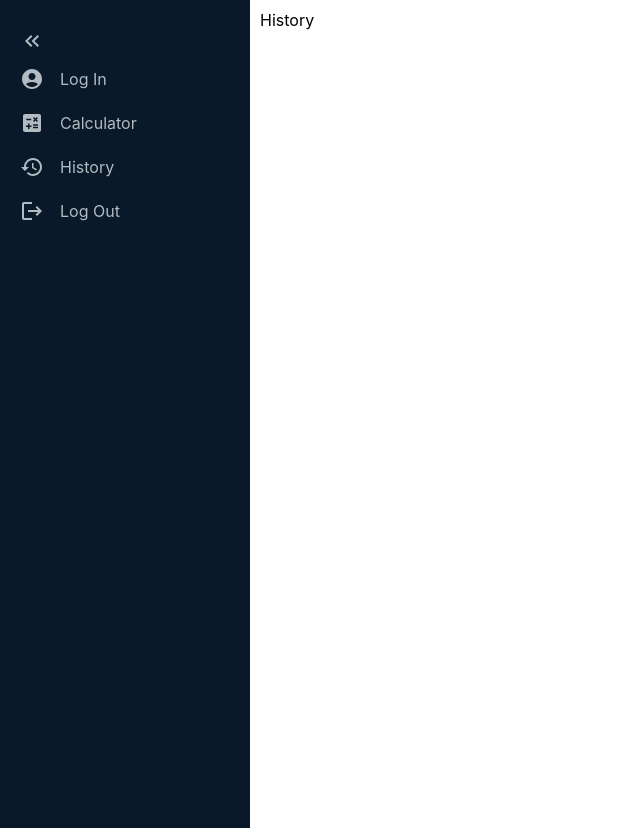
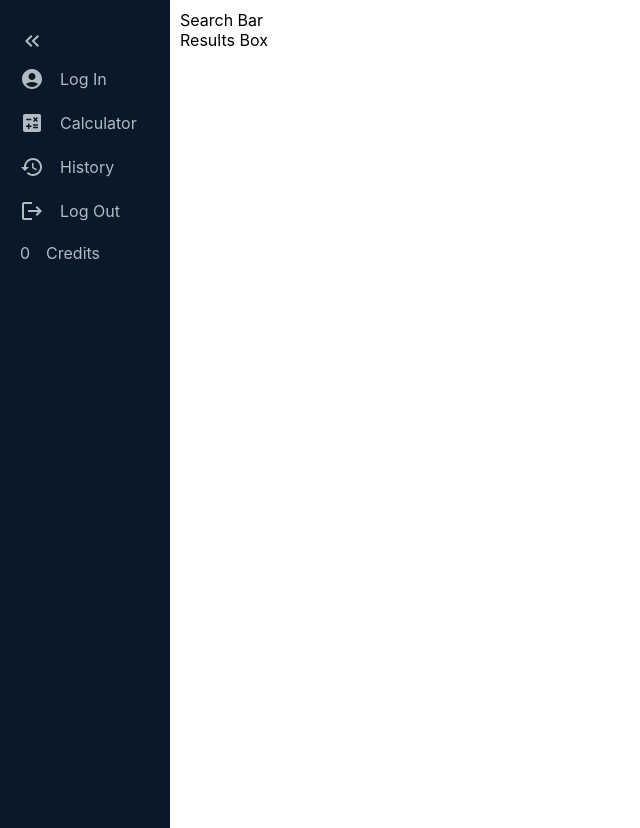
Before and after one commit to bear013/calcoolator-client, a React (Create React App) app: page /history in a window 1280 px wide. Shown: the whole page, without its empty margins (0-640 px from the left). Built offline with nearby package versions, Linux system fonts and the light colour scheme.

Commit message:
improved side navigation to show balance

```diff
--- a/src/App.js
+++ b/src/App.js
@@ -131,7 +131,8 @@ function Calculator(props) {
 			{
 				method:'POST',
 				headers: {
-				'content-type': 'application/json',
+					'content-type': 'application/json',
+					'x-access-token' : props.token
 				},
 				body: JSON.stringify({"firstOperand":preResultValue,"secondOperand":resultValue})
 			})
@@ -140,6 +141,7 @@ function Calculator(props) {
 				console.log(data);
 				setCurrentOperation('');
 				setPreResultValue('');
+				props.updateBalance(String(data.balance));
 				setResultValue(String(data.value));
 			}).catch(error => {
                 console.log(error);
@@ -181,21 +183,49 @@ function Calculator(props) {
   );
 }
 
-function tryLogin(username,password) {
-	alert(username + password)
-}
+
 
 function App() {
+	const [userToken, setUserToken] = useState('');
+	const [userCredits, setUserCredits] = useState(0);
+
+	function updateBalance(newBalance){
+		setUserCredits(newBalance);
+	}
+
+	function tryLogin(username,password) {
+		try {
+			fetch('http://localhost:8099/auth/v2/login/',
+			{
+				method:'POST',
+				headers: {
+					'content-type': 'application/json',
+				},
+				body: JSON.stringify({"username":username,"password":password})
+			})
+			.then(response => response.json())
+			.then(data => {
+				console.log(data);
+				setUserToken(data.token);
+				setUserCredits(data.balance);
+			}).catch(error => {
+				console.log(error);
+			})
+		} catch (e){
+			console.log(e);
+		}
+	}
+
 
   return (
     <div className="App">
-      <Sidenav/>
+      <Sidenav credits={userCredits}/>
       <main>
         <Routes>
           <Route path="/" element={<LogIn tryLogin={tryLogin}/>}/>
-          <Route path="/calculator" element={<Calculator />} />
-		  <Route path="/history" element={<History />} />
-		  <Route path="/login" element={<LogIn tryLogin={tryLogin}/>} />
+          <Route path="/calculator" element={<Calculator token={userToken} updateBalance={updateBalance}/>} />
+		  <Route path="/history" element={<History token={userToken} />} />
+		  <Route path="/login" element={<LogIn tryLogin={tryLogin}/>}  />
         </Routes>
       </main>
     </div>
--- a/src/components/Sidenav.js
+++ b/src/components/Sidenav.js
@@ -5,7 +5,7 @@ import KeyboardDoubleArrowRightIcon from '@mui/icons-material/KeyboardDoubleArro
 import KeyboardDoubleArrowLeftIcon from '@mui/icons-material/KeyboardDoubleArrowLeft';
 import { useState } from 'react';
 
-export default function Sidenav() {
+export default function Sidenav(props) {
 
 const [open, setopen] = useState(true)
 
@@ -20,7 +20,7 @@ const toggleOpen = () => {
     </button>
     {navData.map(item =>{
         return <NavLink key={item.id} className={styles.sideitem} to={item.link}>
-                  {item.icon}
+                  {item.icon?item.icon:props.credits}
                    <span className={open?styles.linkText:styles.linkTextClosed}>{item.text}</span>
                </NavLink>
      })}
--- a/src/components/sidenav.module.css
+++ b/src/components/sidenav.module.css
@@ -1,6 +1,6 @@
 .sidenav {
-    width: 250px;
-    transition: width 0.3s ease-in-out;
+    width: 170px;
+    transition: width 0.4s ease-in-out;
     height: 100vh;
     background-color: rgb(10,25,41);
     padding-top: 28px;
@@ -8,7 +8,7 @@
 
 .sidenavClosed {
     composes: sidenav;
-    transition: width 0.3s ease-in-out;
+    transition: width 0.4s ease-in-out;
     width: 60px
 }
 
--- a/src/lib/navData.js
+++ b/src/lib/navData.js
@@ -2,6 +2,7 @@ import AccountCircleIcon from '@mui/icons-material/AccountCircle';
 import CalculateIcon from '@mui/icons-material/Calculate';
 import HistoryIcon from '@mui/icons-material/History';
 import LogoutIcon from '@mui/icons-material/Logout';
+import CreditsCounter from '../components/CreditsCounter';
 
 export const navData = [
     {
@@ -27,5 +28,10 @@ export const navData = [
         icon: <LogoutIcon/>,
         text: "Log Out",
         link: "logout"
+    },
+    {
+        id: 4,
+        text: "Credits",
+        link: ""
     }
 ]
--- a/src/pages/History.js
+++ b/src/pages/History.js
@@ -1,5 +1,21 @@
+function SearchBar() {
+  return (
+	<div> Search Bar </div>
+  )
+}
+
+function ResultsBox() {
+  return (
+	<div> Results Box </div>
+  )
+}
+
+
 export default function History() {
   return (
-    <div>History</div>
+    <div className="historypage">
+	<SearchBar />
+	<ResultsBox />
+	</div>
   )
 }
```
